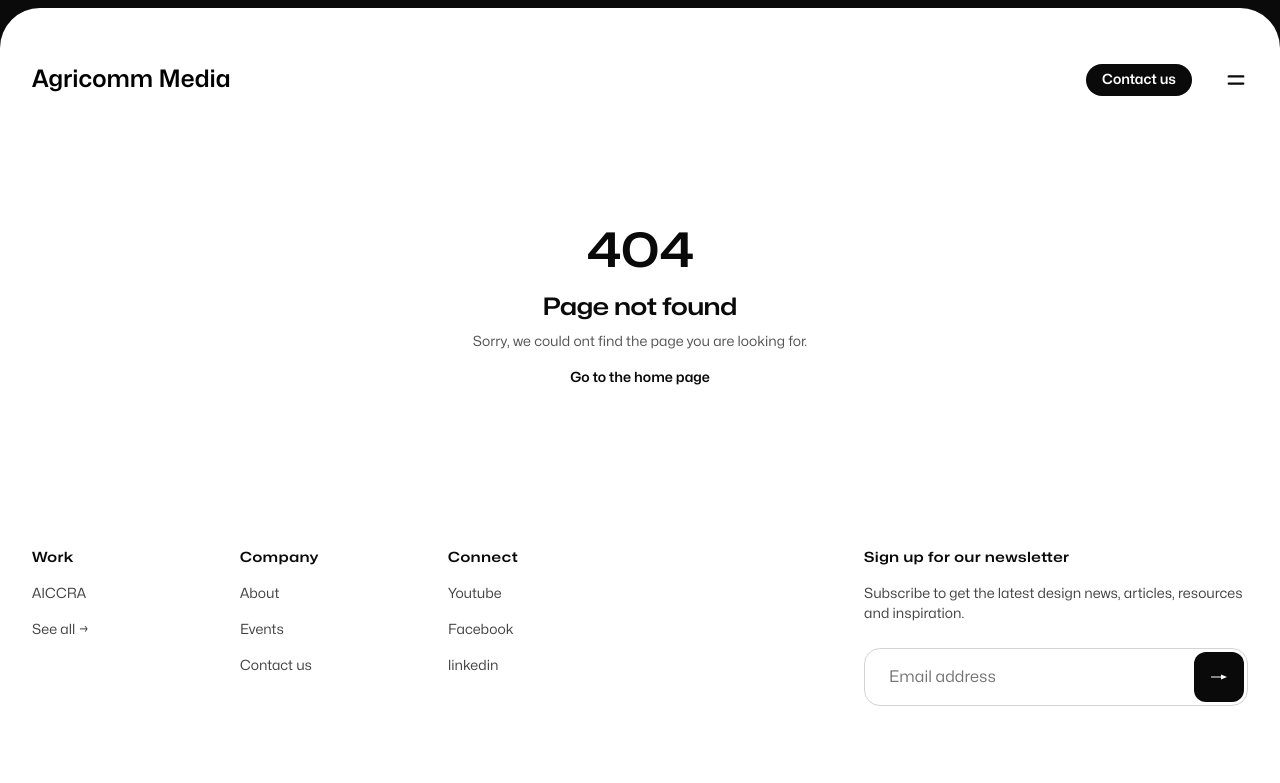
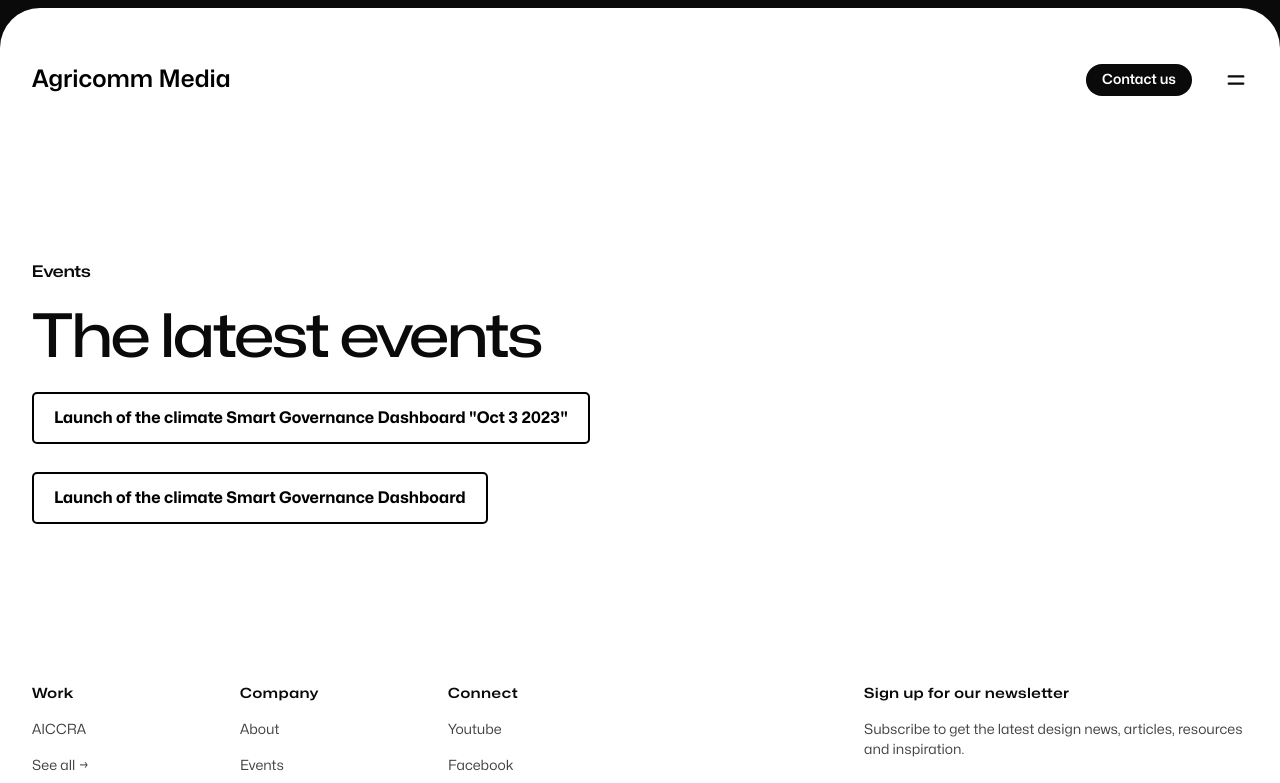
Before and after one commit to dacemedia/testagric, a Next.js app: page /events in a window 1280 px wide. Before the commit this address had no page. Shown: the top 783 px of the page. Built offline with nearby package versions, Linux system fonts and the light colour scheme.

Commit message:
complete deploy

```diff
--- a/src/app/blog/page.jsx
+++ /dev/null
@@ -1,15 +0,0 @@
-import PageIntro from "@/components/PageIntro";
-
-const BlogPage = () => {
-  return (
-    <>
-      <PageIntro eyebrow="Events" title="The latest events">
-        {/* <p>
-          Stay up-to-date with the latest Events
-        </p> */}
-      </PageIntro>
-    </>
-  );
-};
-
-export default BlogPage;
--- /dev/null
+++ b/src/app/events/page.jsx
@@ -0,0 +1,55 @@
+import PageIntro from "@/components/PageIntro";
+
+const BlogPage = () => {
+  return (
+    <>
+      <PageIntro eyebrow="Events" title="The latest events">
+        {/* <p>
+          Stay up-to-date with the latest Events
+        </p> */}
+  <a
+          href="https://drive.google.com/drive/folders/1F9qXDwIy82-XbKAPFp7DywWhzAmI0y-5?usp=sharing"
+          target="_blank"
+          rel="noopener noreferrer"
+          style={{
+            display: "inline-block",
+            padding: "10px 20px", // Adjust padding for button size
+            border: "2px solid #000", // Add border (stroke)
+            borderRadius: "5px", // Add rounded corners
+            fontSize: "16px", // Adjust font size
+            textDecoration: "none", // Remove underline
+            color: "#000", // Text color
+            backgroundColor: "#fff", // Background color
+            fontWeight: "bold", // Bold text
+          }}
+
+        >
+          Launch of the climate Smart Governance Dashboard "Oct 3 2023"
+        </a>
+<br/> <br/>
+
+        <a
+          href="https://drive.google.com/drive/folders/1F9qXDwIy82-XbKAPFp7DywWhzAmI0y-5?usp=sharing"
+          target="_blank"
+          rel="noopener noreferrer"
+          style={{
+            display: "inline-block",
+            padding: "10px 20px", // Adjust padding for button size
+            border: "2px solid #000", // Add border (stroke)
+            borderRadius: "5px", // Add rounded corners
+            fontSize: "16px", // Adjust font size
+            textDecoration: "none", // Remove underline
+            color: "#000", // Text color
+            backgroundColor: "#fff", // Background color
+            fontWeight: "bold", // Bold text
+          }}
+
+        >
+          Launch of the climate Smart Governance Dashboard
+        </a>
+      </PageIntro>
+    </>
+  );
+};
+
+export default BlogPage;
--- a/src/components/RootLayout.jsx
+++ b/src/components/RootLayout.jsx
@@ -90,7 +90,7 @@ const Navigation = () => {
       </NavigationRow>
       <NavigationRow>
         <NavigationItem href="/process">Our Process</NavigationItem>
-        <NavigationItem href="/blog">Events</NavigationItem>
+        <NavigationItem href="/events">Events</NavigationItem>
       </NavigationRow>
     </nav>
   );
--- a/src/constants/index.jsx
+++ b/src/constants/index.jsx
@@ -21,7 +21,7 @@ export const navigation = [
     links: [
       { title: "About", href: "/about" },
       // { title: "Process", href: "/process" },
-      { title: "Events", href: "/blog" },
+      { title: "Events", href: "/events" },
       { title: "Contact us", href: "/contact" },
     ],
   },
```
